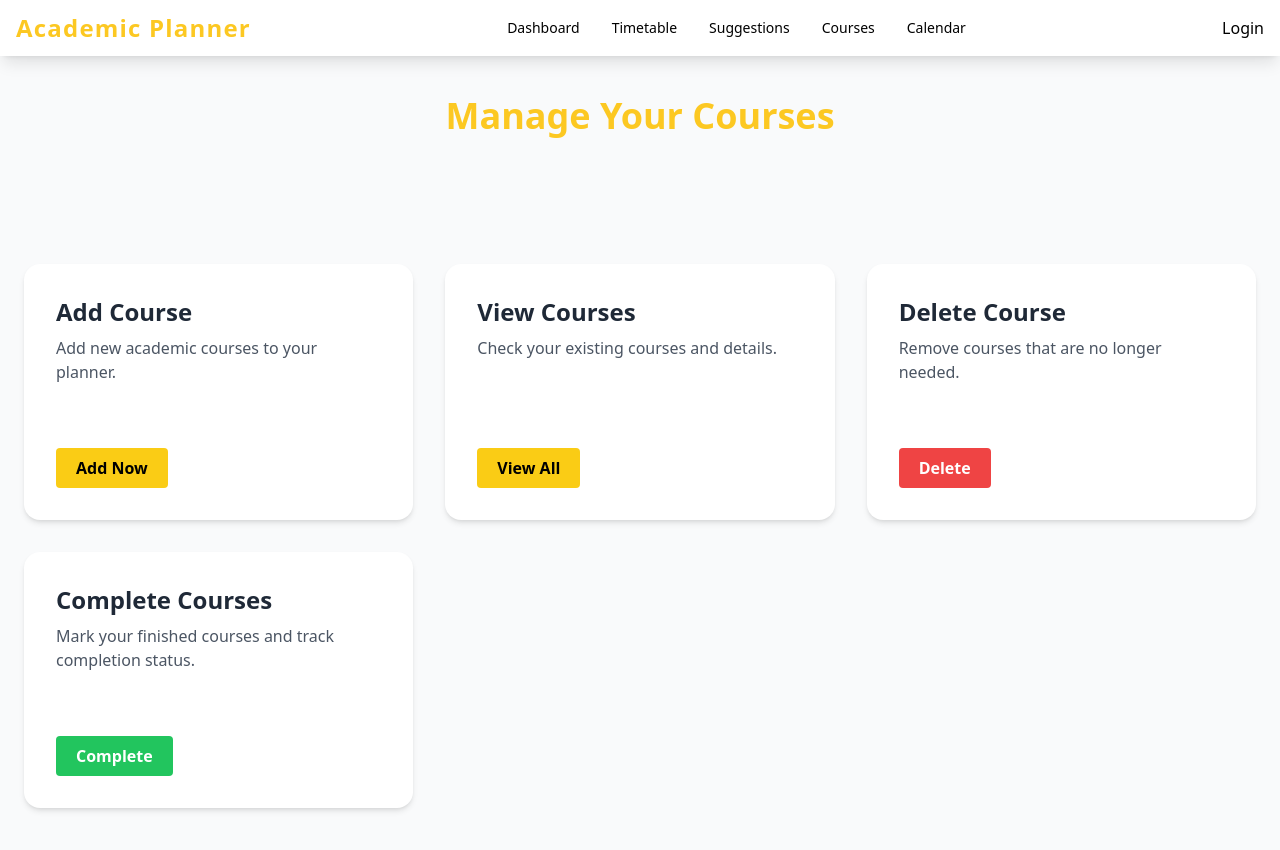
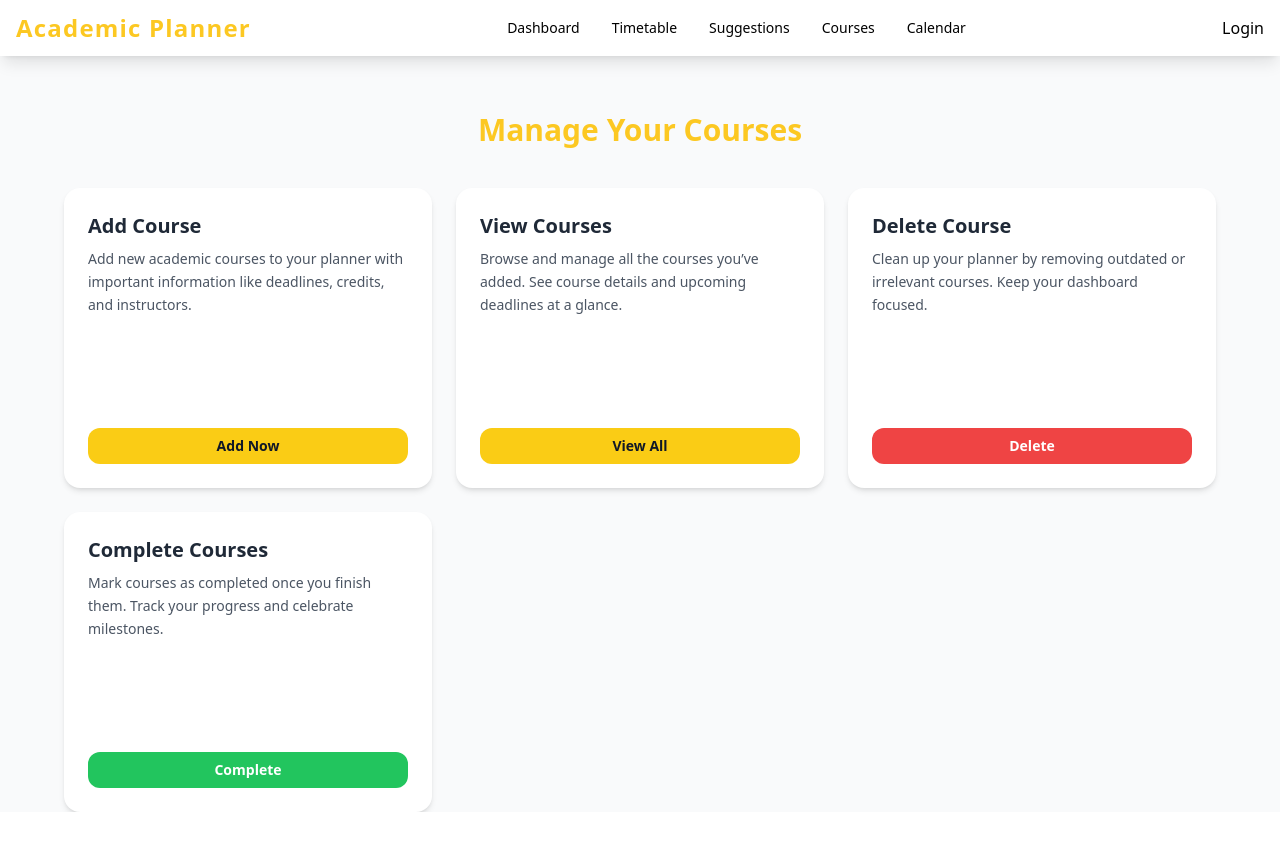
Before and after one commit to PRAVEEN-PR-2004/Academic_planner_project, a React (Vite) app in the folder academic_planner/: page /courses in a window 1280 px wide. Shown: the top 850 px of the page. After the commit the page ends 812 px from the top, so only its background shows below. Built offline with nearby package versions, Linux system fonts and the light colour scheme.

Commit message:
UI updates

```diff
--- a/academic_planner/src/Pages/Calendar.jsx
+++ b/academic_planner/src/Pages/Calendar.jsx
@@ -44,10 +44,9 @@ const CourseCalendar = () => {
       .catch((err) => console.error("Fetch error:", err));
   }, []);
 
-  const eventStyleGetter = (event) => {
-    return {
+  const eventStyleGetter = (event) => ({
     style: {
-        backgroundColor: event.status ? "#16a34a" : "#dc2626", // green/red
+      backgroundColor: event.status ? "#16a34a" : "#dc2626", // green = complete, red = deadline
       color: "white",
       borderRadius: "6px",
       padding: "4px 6px",
@@ -56,29 +55,44 @@ const CourseCalendar = () => {
       overflowWrap: "break-word",
       lineHeight: 1.2,
     },
-    };
-  };
+  });
 
   return (
-    <div className="min-h-screen px-2 py-8 sm:px-6 lg:px-8 bg-gray-50">
-      <div className="max-w-6xl p-4 mx-auto bg-white rounded-xl shadow-lg">
-        <h1 className="text-2xl sm:text-3xl font-bold text-center text-gray-800 mb-4">
-          📅 My Course Deadlines
+    <div className="min-h-screen px-4 py-8 pt-16 bg-gray-50">
+      <h1 className="mt-3 mb-10 text-xl font-bold text-center text-primary sm:text-2xl md:text-3xl lg:text-3xl">
+        Manage Your Courses
       </h1>
 
-        <div className="overflow-x-auto">
-          <div style={{ minWidth: "600px", height: "75vh" }}>
+      <div className="flex justify-center mb-4">
+        <div className="flex items-center gap-4 text-sm text-gray-700">
+          <div className="flex items-center gap-1">
+            <span className="inline-block w-4 h-4 bg-red-600 rounded-sm"></span>
+            <span>Upcoming Deadline</span>
+          </div>
+          <div className="flex items-center gap-1">
+            <span className="inline-block w-4 h-4 bg-green-600 rounded-sm"></span>
+            <span>Completed Task</span>
+          </div>
+        </div>
+      </div>
+
+      <div className="flex justify-center">
+        <div
+          className="w-full bg-white rounded-lg shadow-md sm:w-11/12 md:w-3/4 lg:w-2/3"
+          style={{ minWidth: "300px", height: "75vh" }}
+        >
           <Calendar
             localizer={localizer}
             events={events}
             startAccessor="start"
             endAccessor="end"
+            views={["month"]}
             defaultView="month"
-              views={["month", "week", "day"]}
+            date={new Date(2025, 3, 1)} // April is month 3 (0-based index)
+            toolbar={false}
             eventPropGetter={eventStyleGetter}
             popup
           />
-          </div>
         </div>
       </div>
     </div>
--- a/academic_planner/src/Pages/Courses.jsx
+++ b/academic_planner/src/Pages/Courses.jsx
@@ -5,56 +5,61 @@ const Courses = () => {
   const cardData = [
     {
       title: "Add Course",
-      description: "Add new academic courses to your planner.",
+      description:
+        "Add new academic courses to your planner with important information like deadlines, credits, and instructors.",
       btnText: "Add Now",
-      btnColor: "bg-yellow-400 hover:bg-yellow-500",
+      btnColor: "bg-yellow-400 hover:bg-yellow-500 text-gray-900",
       link: "/courses/addcourses",
     },
     {
       title: "View Courses",
-      description: "Check your existing courses and details.",
+      description:
+        "Browse and manage all the courses you’ve added. See course details and upcoming deadlines at a glance.",
       btnText: "View All",
-      btnColor: "bg-yellow-400 hover:bg-yellow-500",
-      link: "/courses/viewcourses", // Update with actual view route when ready
+      btnColor: "bg-yellow-400 hover:bg-yellow-500 text-gray-900",
+      link: "/courses/viewcourses",
     },
     {
       title: "Delete Course",
-      description: "Remove courses that are no longer needed.",
+      description:
+        "Clean up your planner by removing outdated or irrelevant courses. Keep your dashboard focused.",
       btnText: "Delete",
       btnColor: "bg-red-500 hover:bg-red-600 text-white",
-      link: "/courses/deletecourses", // Update with actual delete route when ready
+      link: "/courses/deletecourses",
     },
     {
       title: "Complete Courses",
-      description: "Mark your finished courses and track completion status.",
+      description:
+        "Mark courses as completed once you finish them. Track your progress and celebrate milestones.",
       btnText: "Complete",
       btnColor: "bg-green-500 hover:bg-green-600 text-white",
-      link: "/courses/completecourses", // Update with the actual route
+      link: "/courses/completecourses",
     },
   ];
 
   return (
-    <div className="min-h-screen px-6 py-12 pt-24 bg-gray-50">
-      <h1 className="mb-12 text-2xl font-bold text-center lg:text-4xl lg:mb-16 text-primary">
+    <div className="min-h-screen px-4 pt-28 sm:px-6 lg:px-8 bg-gray-50">
+      <h1 className="mb-10 text-xl font-bold text-center text-primary sm:text-2xl md:text-3xl lg:text-3xl">
         Manage Your Courses
       </h1>
 
-      <div className="flex justify-center">
-        <div className="grid gap-8 mt-8 lg:mt-16 sm:grid-cols-1 md:grid-cols-3 max-w-7xl">
+      <div className="grid max-w-6xl gap-6 mx-auto sm:grid-cols-1 md:grid-cols-2 lg:grid-cols-3">
         {cardData.map((card, index) => (
           <div
             key={index}
-              className="flex flex-col justify-between w-full h-64 p-8 transition bg-white shadow-md rounded-2xl hover:shadow-xl"
+            className="flex flex-col justify-between h-[300px] p-6 transition-shadow duration-300 bg-white shadow-md rounded-2xl hover:shadow-xl"
           >
             <div>
-                <h2 className="mb-2 text-2xl font-bold text-gray-800">
+              <h2 className="mb-2 text-xl font-semibold text-gray-800">
                 {card.title}
               </h2>
-                <p className="text-gray-600">{card.description}</p>
+              <p className="text-sm leading-relaxed text-gray-600">
+                {card.description}
+              </p>
             </div>
             <Link to={card.link}>
               <button
-                  className={`mt-4 px-5 py-2 font-semibold rounded ${card.btnColor}`}
+                className={`w-full py-2 rounded-xl text-sm font-semibold transition duration-200 ${card.btnColor}`}
               >
                 {card.btnText}
               </button>
@@ -63,7 +68,6 @@ const Courses = () => {
         ))}
       </div>
     </div>
-    </div>
   );
 };
 
--- a/academic_planner/src/Pages/Suggestion.jsx
+++ b/academic_planner/src/Pages/Suggestion.jsx
@@ -1,50 +1,88 @@
-import React, { useState } from "react";
+import React, { useState, useEffect, useRef } from "react";
 
 const Suggestion = () => {
   const [message, setMessage] = useState("");
-  const [response, setResponse] = useState("");
+  const [chatHistory, setChatHistory] = useState([]);
+  const chatContainerRef = useRef(null);
 
   const handleSend = async () => {
+    if (!message.trim()) return;
+
+    const newChat = { type: "user", text: message };
+    setChatHistory((prev) => [...prev, newChat]);
+    setMessage("");
+
     try {
       const res = await fetch("http://localhost:5001/chat", {
         method: "POST",
-        headers: {
-          "Content-Type": "application/json",
-        },
+        headers: { "Content-Type": "application/json" },
         body: JSON.stringify({ message }),
       });
 
       const data = await res.json();
 
-      if (res.ok) {
-        setResponse(data.reply);
-      } else {
-        setResponse(data.error || "Something went wrong!");
-      }
+      const botReply = {
+        type: "bot",
+        text: res.ok ? data.reply : data.error || "Something went wrong!",
+      };
+
+      setChatHistory((prev) => [...prev, botReply]);
     } catch (error) {
-      setResponse("Failed to connect to the server.");
+      setChatHistory((prev) => [
+        ...prev,
+        { type: "bot", text: "Failed to connect to the server." },
+      ]);
     }
   };
 
+  useEffect(() => {
+    chatContainerRef.current?.scrollTo({
+      top: chatContainerRef.current.scrollHeight,
+      behavior: "smooth",
+    });
+  }, [chatHistory]);
+
   return (
-    <div style={{ padding: "20px", fontFamily: "Arial" }}>
-      <h2>Ask the Academic Assistant</h2>
+    <div className="flex flex-col items-center w-full h-screen pt-20 bg-gray-100">
+      <h1 className="mb-10 text-xl font-bold text-center text-primary sm:text-2xl md:text-3xl lg:text-3xl">
+        Manage Your Courses
+      </h1>
+      <div
+        ref={chatContainerRef}
+        className="flex-1 w-full max-w-4xl px-4 space-y-4 overflow-y-auto sm:px-10 lg:px-32 pb-28"
+      >
+        {chatHistory.map((msg, index) => (
+          <div
+            key={index}
+            className={`max-w-[75%] px-4 py-2 rounded-lg text-sm whitespace-pre-wrap ${
+              msg.type === "user"
+                ? "bg-yellow-100 text-black ml-auto text-right"
+                : "bg-gray-300 mr-auto text-left"
+            }`}
+          >
+            {msg.text}
+          </div>
+        ))}
+      </div>
+
+      {/* Input bar */}
+      <div className="fixed bottom-0 flex justify-center w-full bg-gray-100">
+        <div className="flex items-center w-full max-w-4xl gap-2 px-4 py-4 sm:px-10 lg:px-32">
           <input
             type="text"
-        placeholder="Type your question..."
+            placeholder="Type your message..."
             value={message}
             onChange={(e) => setMessage(e.target.value)}
-        style={{ width: "300px", padding: "8px" }}
+            onKeyDown={(e) => e.key === "Enter" && handleSend()}
+            className="flex-1 px-4 py-2 border border-gray-300 rounded-full focus:outline-none focus:ring-2 focus:ring-primary"
           />
           <button
             onClick={handleSend}
-        style={{ marginLeft: "10px", padding: "8px 16px" }}
+            className="px-5 py-2 text-white transition rounded-full bg-primary hover:opacity-90"
           >
             Send
           </button>
-      <div style={{ marginTop: "20px", whiteSpace: "pre-wrap" }}>
-        <strong>Response:</strong>
-        <p>{response}</p>
+        </div>
       </div>
     </div>
   );
--- a/academic_planner/src/Pages/Timetable.jsx
+++ b/academic_planner/src/Pages/Timetable.jsx
@@ -20,6 +20,7 @@ const localizer = dateFnsLocalizer({
 const Timetable = () => {
   const [courses, setCourses] = useState([]);
   const [events, setEvents] = useState([]);
+  const today = new Date();
 
   useEffect(() => {
     const token = localStorage.getItem("token");
@@ -37,7 +38,6 @@ const Timetable = () => {
   useEffect(() => {
     if (!courses.length) return;
 
-    const today = new Date();
     const pending = courses.filter((c) => !c.status);
     const completed = courses.filter((c) => c.status);
     const blocks = [];
@@ -130,9 +130,19 @@ const Timetable = () => {
     },
   });
 
+  const formattedDate = format(today, "EEEE MMM d");
+
   return (
     <div className="p-6 pt-24 mx-auto max-w-7xl">
-      <div style={{ height: "calc(100vh - 160px)" }}>
+      <h1 className="mb-10 text-xl font-bold text-center text-yellow-500 sm:text-2xl md:text-3xl lg:text-3xl">
+        Manage Your Courses
+      </h1>
+
+      <div className="mb-6 text-center">
+        <p className="text-lg font-semibold text-gray-700">{formattedDate}</p>
+      </div>
+
+      <div style={{ height: "calc(100vh - 200px)" }}>
         <BigCalendar
           localizer={localizer}
           events={events}
@@ -140,11 +150,13 @@ const Timetable = () => {
           endAccessor="end"
           defaultView="day"
           views={["day"]}
+          date={today}
+          toolbar={false}
           min={new Date(0, 0, 0, 8, 0)}
           max={new Date(0, 0, 0, 20, 0)}
-          eventPropGetter={eventStyleGetter}
           step={60}
           timeslots={1}
+          eventPropGetter={eventStyleGetter}
         />
       </div>
     </div>
```
Lines whose indentation alone changed are shown as unchanged.
